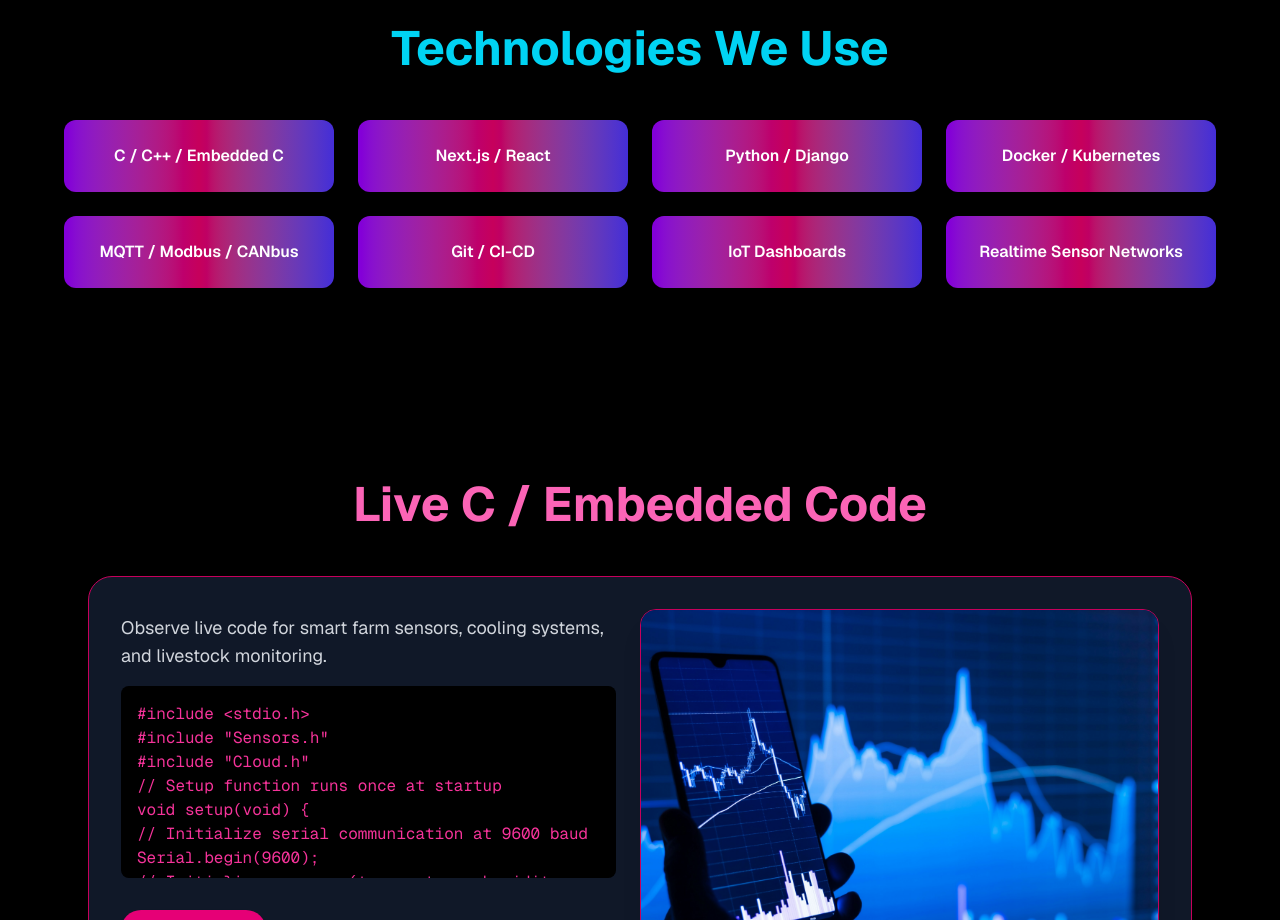
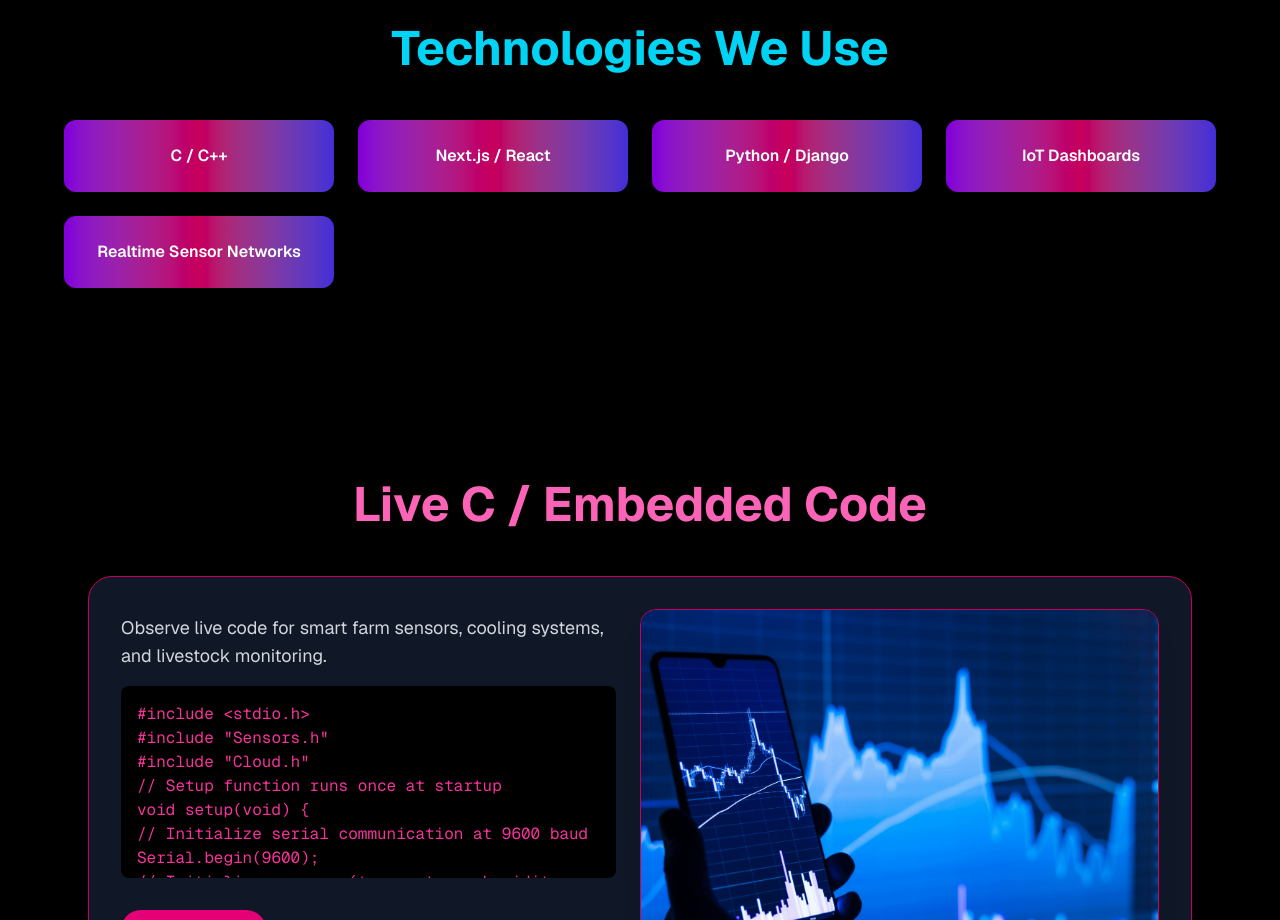
Before and after one commit to Bm8725/agrocontroll.com, a Next.js app: page /outsourcing-datails in a window 1280 px wide. Shown: the part 1300-2220 px from the top of the page. Built offline with nearby package versions, Linux system fonts and the light colour scheme.

Commit message:
Update form  add

```diff
--- a/src/app/outsourcing-datails/page.js
+++ b/src/app/outsourcing-datails/page.js
@@ -16,12 +16,9 @@ export default function DevOutsourcingDark() {
   ];
 
   const technologies = [
-    "C / C++ / Embedded C",
+    "C / C++ ",
     "Next.js / React",
     "Python / Django",
-    "Docker / Kubernetes",
-    "MQTT / Modbus / CANbus",
-    "Git / CI-CD",
     "IoT Dashboards",
     "Realtime Sensor Networks",
   ];
--- a/src/app/page.js
+++ b/src/app/page.js
@@ -59,7 +59,7 @@ export default function Home() {
             Automation solutions for farms, management and embedded systems enhancing productivity, efficiency, and sustainability in modern agriculture.
           </motion.p>
           <motion.div initial={{ opacity: 0 }} animate={{ opacity: 1 }} transition={{ delay: 0.6, duration: 0.8 }} className="mt-10 flex flex-wrap justify-center gap-4">
-            <a href="/outsourcing-details/" className="px-8 py-3 rounded-full bg-pink-600 text-white font-semibold uppercase tracking-wide hover:bg-pink-800 transition shadow-md hover:shadow-lg">Explore services</a>
+            <a href="/outsourcing-datails/" className="px-8 py-3 rounded-full bg-pink-600 text-white font-semibold uppercase tracking-wide hover:bg-pink-800 transition shadow-md hover:shadow-lg">Explore services</a>
             <a href="/contact/" className="px-8 py-3 rounded-full border border-gray-300 text-gray-100 font-semibold uppercase tracking-wide hover:bg-gray-100 hover:text-gray-900 transition">Contact us</a>
           </motion.div>
         </motion.div>
```
